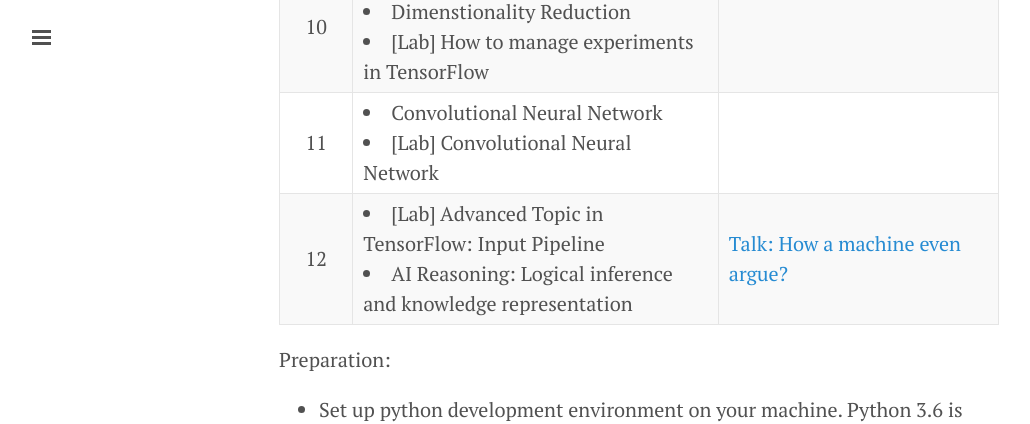
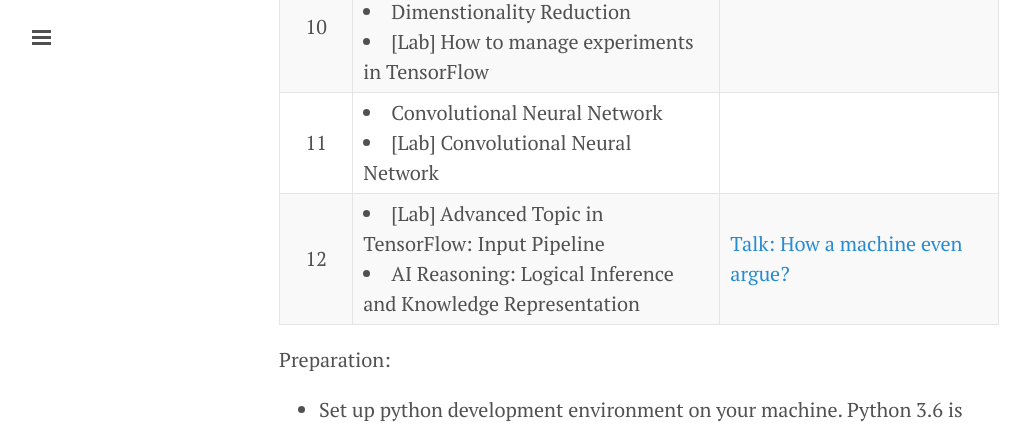
Before and after one commit to xlives/xlives.github.io, a Jekyll site: the page built from courses.markdown, in a window 1280 px wide and 900 px high, scrolled down 1959 px. Shown: the top 424 px of the window, without its empty margins (1-1031 px from the left). Built offline with Jekyll 4.4.1, drawn with Linux system fonts in a browser that asks for light colours.

```diff
--- a/courses.markdown
+++ b/courses.markdown
@@ -102,7 +102,7 @@ Present
       <tr>
     <td align='center'>12</td>
     <td> <li> [Lab] Advanced Topic in TensorFlow: Input Pipeline </li>
-       <li> AI Reasoning: Logical inference and knowledge representation </li> </td>
+       <li> AI Reasoning: Logical Inference and Knowledge Representation </li> </td>
      <td> <a href='https://www.youtube.com/watch?v=Mq2hvU6sGlo&t=1787s'>Talk: How a machine even argue?</a> </td>
   </tr>
 </table>
```
